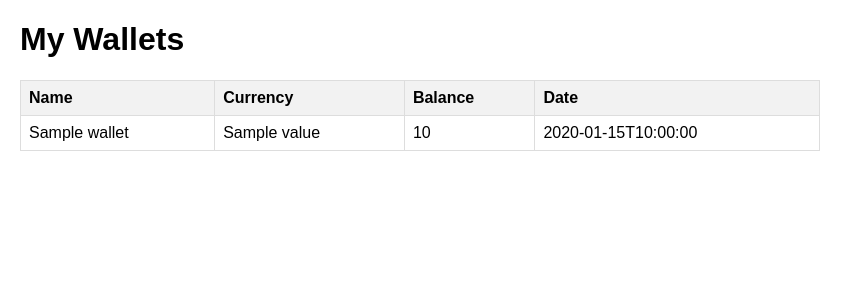
After one commit to ipassternak/erates, a FastAPI app: template public/templates/wallet/list.html in a window 1280 px wide. The commit adds this page. Shown: the top 300 px of the page, without its empty margins (0-863 px from the left). Run offline with FastAPI, Linux system fonts and the light colour scheme; the template is opened without the code that fills it: most values are stand-ins (such as "Sample title", 1, 10 or a date in 2020).

Commit message:
feat: add cors and templates

```diff
--- a/app/main.py
+++ b/app/main.py
@@ -13,9 +13,9 @@ Base.metadata.create_all(bind=engine)
 app = FastAPI(title="Exchange Rate API", version="0.0.1")
 app.add_middleware(
     CORSMiddleware,
-    allow_origins=["http://localhost:8000"],
+    allow_origins=["http://localhost:5173"],
     allow_credentials=True,
-    allow_methods=["*"],
+    allow_methods=["GET", "POST", "PUT", "DELETE", "OPTIONS"],
 )
 app.include_router(auth_router)
 app.include_router(exchange_rate_router)
--- a/app/routers/auth.py
+++ b/app/routers/auth.py
@@ -33,10 +33,10 @@ def login(
         key="token",
         value=token,
         httponly=True,
+        path="/",
+        samesite="Lax",
         secure=False,
-        samesite="Strict",
-        path="/",
-        expires=TOKEN_EXPIRE_MINUTES * 60,
+        max_age=TOKEN_EXPIRE_MINUTES * 60,
     )
     return response
 
--- a/docker-compose.yml
+++ b/docker-compose.yml
@@ -14,3 +14,5 @@ services:
       - PORT=8000
     ports:
       - "8000:8000"
+    volumes:
+      - ./app/db:/app/app/db
--- a/frontend/src/pages/login.tsx
+++ b/frontend/src/pages/login.tsx
@@ -16,6 +16,7 @@ export const LoginPage = () => {
       headers: {
         "Content-Type": "application/json",
       },
+      credentials: "include",
       body: JSON.stringify({
         email,
         password,
--- a/frontend/src/pages/wallets.tsx
+++ b/frontend/src/pages/wallets.tsx
@@ -14,7 +14,10 @@ export const WalletsPage = () => {
   const [open, setOpen] = useState(false);
 
   useEffect(() => {
-    fetch("/wallets/list")
+    fetch(`${API_URL}/wallets/list`, {
+      method: "GET",
+      credentials: "include",
+    })
       .then((response) => response.text())
       .then((html) => {
         setHtmlContent(DOMPurify.sanitize(html));
--- /dev/null
+++ b/public/templates/wallet/list.html
@@ -0,0 +1,36 @@
+<!DOCTYPE html>
+<html>
+<head>
+    <title>Wallets</title>
+    <style>
+        body { font-family: Arial, sans-serif; margin: 20px; }
+        table { border-collapse: collapse; width: 100%; max-width: 800px; }
+        th, td { border: 1px solid #ddd; padding: 8px; text-align: left; }
+        th { background-color: #f2f2f2; }
+        tr:nth-child(even) { background-color: #f9f9f9; }
+    </style>
+</head>
+<body>
+    <h1>My Wallets</h1>
+    <table>
+        <thead>
+            <tr>
+                <th>Name</th>
+                <th>Currency</th>
+                <th>Balance</th>
+                <th>Date</th>
+            </tr>
+        </thead>
+        <tbody>
+            {% for wallet in wallets %}
+            <tr>
+                <td>{{ wallet.name }}</td>
+                <td>{{ wallet.currency.value }}</td>
+                <td>{{ wallet.balance }}</td>
+                <td>{{ wallet.created_at.isoformat() }}</td>
+            </tr>
+            {% endfor %}
+        </tbody>
+    </table>
+</body>
+</html>
```
Also changed, not shown: app/routers/wallet.py (+7 -11 lines), public/static/index.html (deleted, +0 -12 lines), public/templates/exchange-rate/list.html (+12 -2 lines).
